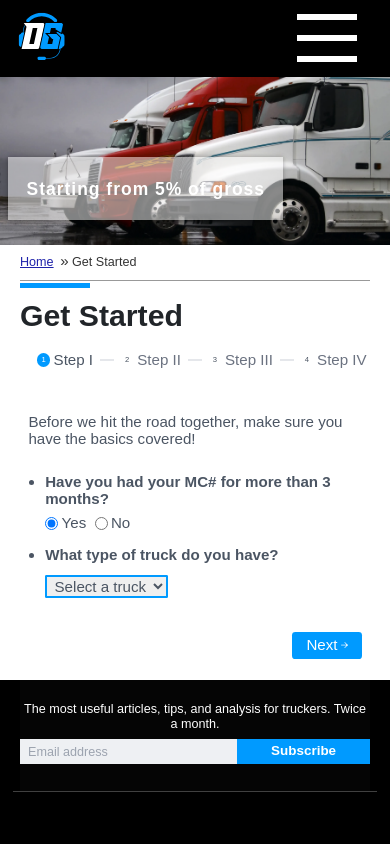
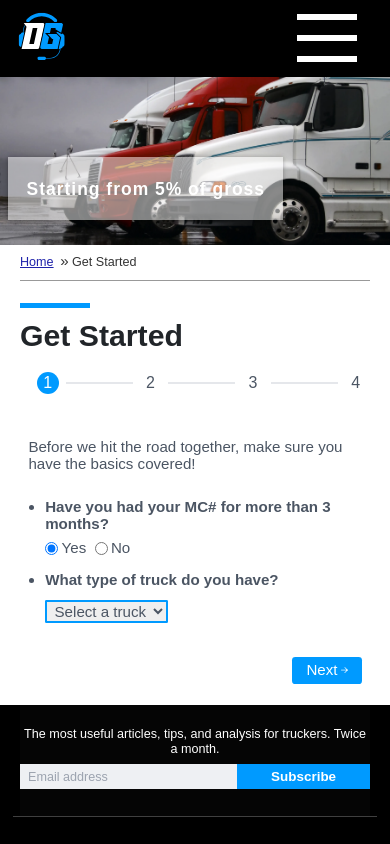
Before and after one commit to Abdul-Wahab-318/dispatch-geniuses, a Next.js app: page /how-to-start in a window 390 px wide. Shown: the top 844 px of the page. Built offline with nearby package versions, Linux system fonts and the light colour scheme; a web font is replaced by a local one.

Commit message:
fix stepper

```diff
--- a/app/components/Stepper/styles.css
+++ b/app/components/Stepper/styles.css
@@ -33,8 +33,26 @@
     padding: 5px 14px;
     border-radius: 0.5rem;
 }
+.p-stepper-title{
+    display: none;
+
+}
+.p-stepper-number{
+    font-size: 20px;
+    width: 25px;
+    height: 25px;
+}
 @media (max-width : 992px){
     .step-heading::after{
         width: 14px;
     }
 }
+
+
+@media(max-width : 650px){
+    .p-stepper-number{
+        font-size: 16px;
+        width: 22px;
+        height: 22px;
+    }
+}
--- a/app/how-to-start/page.js
+++ b/app/how-to-start/page.js
@@ -8,7 +8,7 @@ export default function HowToStart() {
   return (
     <div className="main-wrapper">
       <PageHeader img_url="/images/about-header.webp" />
-      <div className="container breadcrumbs-container">
+      <div className="container breadcrumbs-container ">
         <div className="row">
           <div className="col-12">
             <div className="breadcrumbs">
@@ -30,8 +30,8 @@ export default function HowToStart() {
           </div>
         </div>
       </div>
-      <div className="container">
-        <div div className="row mt-12">
+      <div className="container ">
+        <div div className="row pt-[40px] md:py-12">
           <h1 className="text-7xl">Get Started</h1>
         </div>
         <StepperComponent />
```
